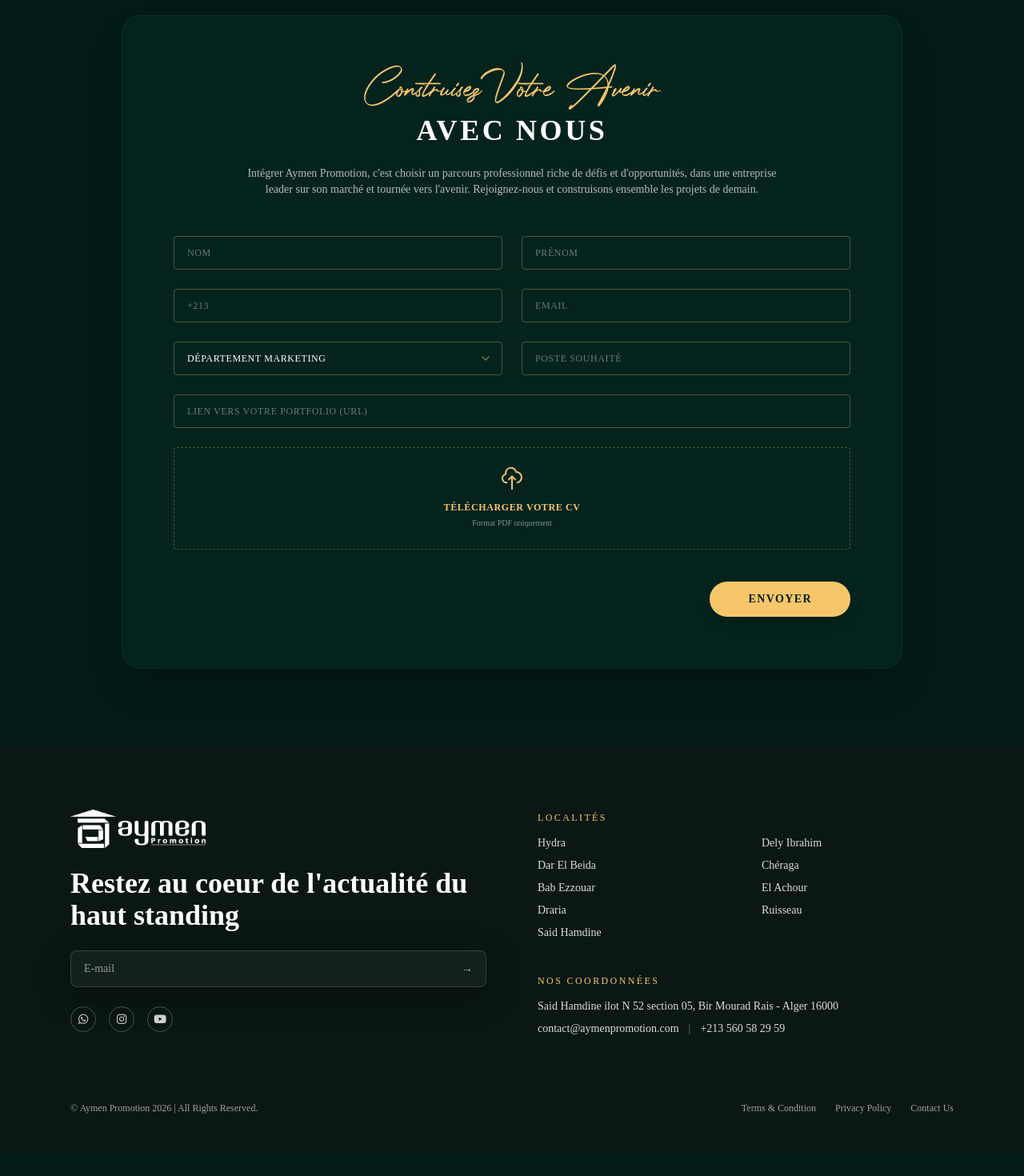
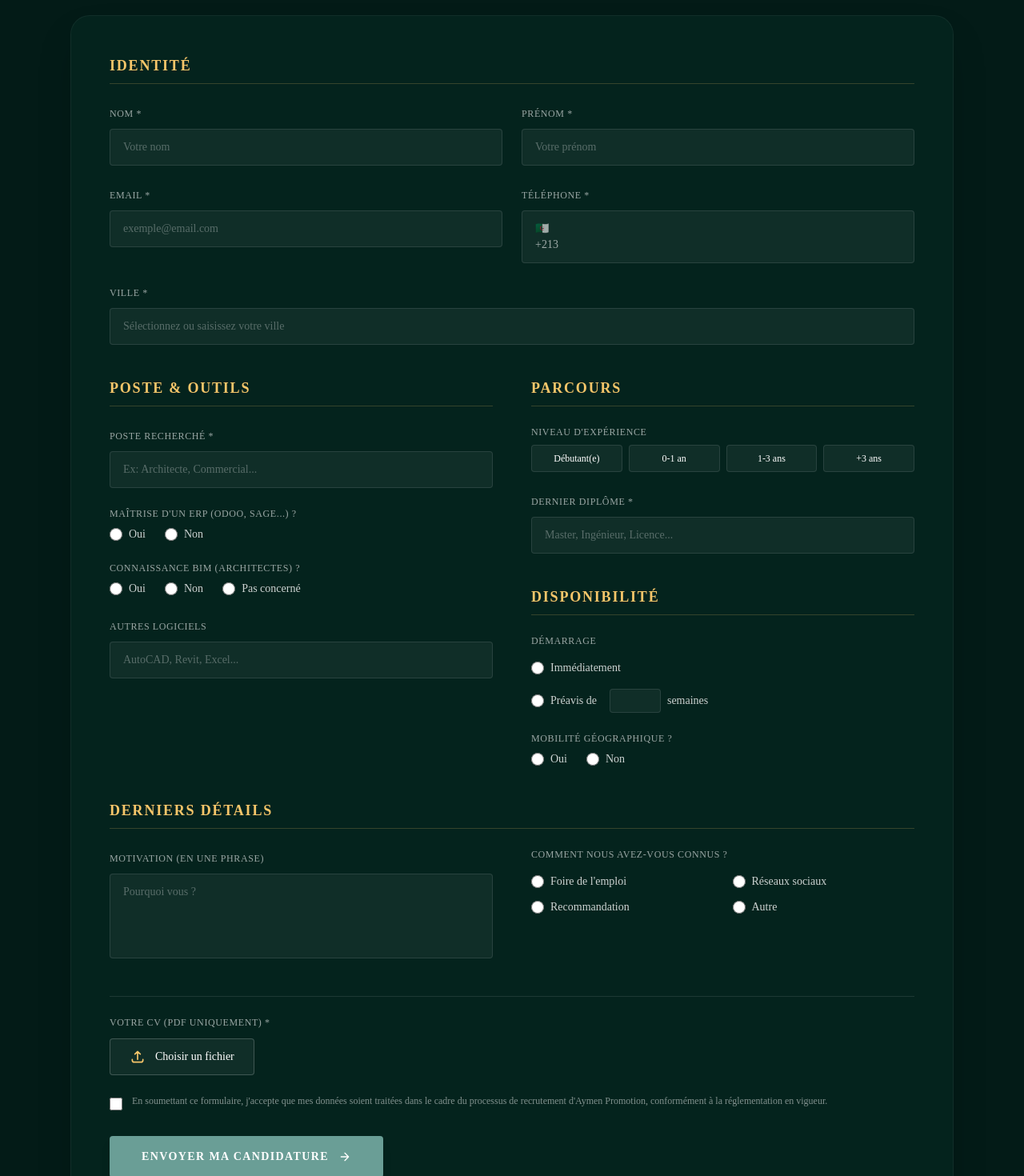
Before and after one commit to Amelia-aymen08/new_front, a React (Create React App) app: page /carriere in a window 1280 px wide. Shown: the part 1520-2990 px from the top of the page at 80% size. Before the commit the page ends 2962 px from the top, so only its background shows below. Built offline with nearby package versions, Linux system fonts and the light colour scheme.

Commit message:
carriere formulaire

```diff
--- a/src/pages/CareersPage.tsx
+++ b/src/pages/CareersPage.tsx
@@ -70,6 +70,7 @@
 export default function CareersPage() {
   const [activeDept, setActiveDept] = useState(DEPARTMENTS[2]); // Marketing default
   const [formDept, setFormDept] = useState(DEPARTMENTS[2].id);
+  const [fileName, setFileName] = useState("");
 
   // Scroll to top
   useEffect(() => {
@@ -83,6 +84,12 @@
 
   const scrollToForm = () => {
     document.getElementById("career-form")?.scrollIntoView({ behavior: "smooth" });
+  };
+
+  const handleFileChange = (e: React.ChangeEvent<HTMLInputElement>) => {
+    if (e.target.files && e.target.files.length > 0) {
+      setFileName(e.target.files[0].name);
+    }
   };
 
   return (
@@ -263,130 +270,214 @@
 
       {/* --- APPLICATION FORM SECTION --- */}
       <section id="career-form" className="relative z-10 py-24">
-        <div className="container mx-auto max-w-5xl px-6">
+        <div className="container mx-auto max-w-6xl px-6">
           <motion.div
             initial={{ opacity: 0, scale: 0.95 }}
             whileInView={{ opacity: 1, scale: 1 }}
             viewport={{ once: true }}
             transition={{ duration: 0.8 }}
-            className="rounded-3xl bg-[#052620]/80 p-8 shadow-2xl backdrop-blur-md md:p-16 border border-white/5"
+            className="rounded-3xl bg-[#052620]/80 p-8 shadow-2xl backdrop-blur-md md:p-12 border border-white/5"
           >
-            <div className="mb-12 text-center">
-              <span className="font-['PhotographSignature'] text-5xl text-[#F7C66A]">
-                Construisez Votre Avenir
-              </span>
-              <h2 className="mt-2 text-3xl font-bold uppercase tracking-widest text-white md:text-4xl">
-                AVEC NOUS
-              </h2>
-              <p className="mx-auto mt-6 max-w-2xl text-sm text-white/70">
-                Intégrer Aymen Promotion, c'est choisir un parcours professionnel riche de défis et d'opportunités, dans une entreprise leader sur son marché et tournée vers l'avenir. Rejoignez-nous et construisons ensemble les projets de demain.
-              </p>
+            {/* --- 1. IDENTITÉ --- */}
+            <div className="mb-10">
+                <h3 className="text-lg font-bold uppercase tracking-widest text-[#F7C66A] mb-6 border-b border-[#F7C66A]/20 pb-2">
+                    Identité
+                </h3>
+                <div className="grid grid-cols-1 md:grid-cols-2 gap-6">
+                    <div className="space-y-2">
+                        <label className="text-xs uppercase tracking-wider text-white/60">Nom *</label>
+                        <input type="text" placeholder="Votre nom" className="w-full rounded border border-white/10 bg-white/5 px-4 py-3 text-sm text-white placeholder-white/30 transition focus:border-[#F7C66A] focus:outline-none focus:bg-white/10" />
                     </div>
-
-            <form className="grid grid-cols-1 gap-6 md:grid-cols-2">
-              {/* Nom */}
-              <div className="space-y-1">
-                <input
-                  type="text"
-                  placeholder="NOM"
-                  className="w-full rounded border border-[#F7C66A]/30 bg-transparent px-4 py-3 text-xs uppercase tracking-wider text-white placeholder-white/40 transition focus:border-[#F7C66A] focus:bg-white/5 focus:outline-none"
-                />
+                    <div className="space-y-2">
+                        <label className="text-xs uppercase tracking-wider text-white/60">Prénom *</label>
+                        <input type="text" placeholder="Votre prénom" className="w-full rounded border border-white/10 bg-white/5 px-4 py-3 text-sm text-white placeholder-white/30 transition focus:border-[#F7C66A] focus:outline-none focus:bg-white/10" />
                     </div>
-
-              {/* Prénom */}
-              <div className="space-y-1">
-                <input
-                  type="text"
-                  placeholder="PRÉNOM"
-                  className="w-full rounded border border-[#F7C66A]/30 bg-transparent px-4 py-3 text-xs uppercase tracking-wider text-white placeholder-white/40 transition focus:border-[#F7C66A] focus:bg-white/5 focus:outline-none"
-                />
+                    <div className="space-y-2">
+                        <label className="text-xs uppercase tracking-wider text-white/60">Email *</label>
+                        <input type="email" placeholder="exemple@email.com" className="w-full rounded border border-white/10 bg-white/5 px-4 py-3 text-sm text-white placeholder-white/30 transition focus:border-[#F7C66A] focus:outline-none focus:bg-white/10" />
                     </div>
-
-              {/* Téléphone */}
-              <div className="space-y-1">
-                <input
-                  type="tel"
-                  placeholder="+213"
-                  className="w-full rounded border border-[#F7C66A]/30 bg-transparent px-4 py-3 text-xs uppercase tracking-wider text-white placeholder-white/40 transition focus:border-[#F7C66A] focus:bg-white/5 focus:outline-none"
-                />
+                    <div className="space-y-2">
+                        <label className="text-xs uppercase tracking-wider text-white/60">Téléphone *</label>
+                        <div className="flex items-center w-full rounded border border-white/10 bg-white/5 px-4 py-3 transition focus-within:border-[#F7C66A] focus-within:bg-white/10">
+                            <span className="mr-3 text-white/60 text-sm">🇩🇿 +213</span>
+                            <input type="tel" className="bg-transparent w-full text-sm text-white placeholder-white/30 focus:outline-none" />
                         </div>
-
-              {/* Email */}
-              <div className="space-y-1">
-                <input
-                  type="email"
-                  placeholder="EMAIL"
-                  className="w-full rounded border border-[#F7C66A]/30 bg-transparent px-4 py-3 text-xs uppercase tracking-wider text-white placeholder-white/40 transition focus:border-[#F7C66A] focus:bg-white/5 focus:outline-none"
-                />
                     </div>
-
-              {/* Département (Select) - New Requirement */}
-              <div className="space-y-1">
-                <div className="relative">
-                  <select
-                    value={formDept}
-                    onChange={(e) => setFormDept(e.target.value)}
-                    className="w-full appearance-none rounded border border-[#F7C66A]/30 bg-transparent px-4 py-3 text-xs uppercase tracking-wider text-white transition focus:border-[#F7C66A] focus:bg-white/5 focus:outline-none [&>option]:bg-[#031B17] [&>option]:text-white"
-                  >
-                    {DEPARTMENTS.map((dept) => (
-                      <option key={dept.id} value={dept.id}>
-                        DÉPARTEMENT {dept.label}
-                      </option>
-                    ))}
-                  </select>
-                  {/* Custom Arrow */}
-                  <div className="pointer-events-none absolute right-4 top-1/2 -translate-y-1/2 text-[#F7C66A]/50">
-                    <svg width="10" height="6" viewBox="0 0 10 6" fill="none">
-                      <path d="M1 1L5 5L9 1" stroke="currentColor" strokeWidth="1.5" strokeLinecap="round" strokeLinejoin="round"/>
-                    </svg>
+                    <div className="space-y-2 md:col-span-2">
+                        <label className="text-xs uppercase tracking-wider text-white/60">Ville *</label>
+                        <input type="text" placeholder="Sélectionnez ou saisissez votre ville" className="w-full rounded border border-white/10 bg-white/5 px-4 py-3 text-sm text-white placeholder-white/30 transition focus:border-[#F7C66A] focus:outline-none focus:bg-white/10" />
                     </div>
                 </div>
             </div>
 
-              {/* Poste */}
-              <div className="space-y-1">
-                <input
-                  type="text"
-                  placeholder="POSTE SOUHAITÉ"
-                  className="w-full rounded border border-[#F7C66A]/30 bg-transparent px-4 py-3 text-xs uppercase tracking-wider text-white placeholder-white/40 transition focus:border-[#F7C66A] focus:bg-white/5 focus:outline-none"
-                />
+            {/* --- 2. POSTE & OUTILS (Left) / PARCOURS (Right) --- */}
+            <div className="grid grid-cols-1 lg:grid-cols-2 gap-12 mb-10">
+                {/* Left Column */}
+                <div className="space-y-10">
+                    {/* Poste & Outils */}
+                    <div>
+                        <h3 className="text-lg font-bold uppercase tracking-widest text-[#F7C66A] mb-6 border-b border-[#F7C66A]/20 pb-2">
+                            Poste & Outils
+                        </h3>
+                        <div className="space-y-6">
+                            <div className="space-y-2">
+                                <label className="text-xs uppercase tracking-wider text-white/60">Poste Recherché *</label>
+                                <input type="text" placeholder="Ex: Architecte, Commercial..." className="w-full rounded border border-white/10 bg-white/5 px-4 py-3 text-sm text-white placeholder-white/30 transition focus:border-[#F7C66A] focus:outline-none focus:bg-white/10" />
                             </div>
 
-              {/* Lien Portfolio (Full width on mobile, span 2 on desktop if needed, but keeping grid balanced) */}
-              <div className="space-y-1 md:col-span-2">
-                <input
-                  type="url"
-                  placeholder="LIEN VERS VOTRE PORTFOLIO (URL)"
-                  className="w-full rounded border border-[#F7C66A]/30 bg-transparent px-4 py-3 text-xs uppercase tracking-wider text-white placeholder-white/40 transition focus:border-[#F7C66A] focus:bg-white/5 focus:outline-none"
-                />
+                            {/* Radio Groups */}
+                            <div className="space-y-2">
+                                <label className="text-xs uppercase tracking-wider text-white/60 block mb-2">Maîtrise d'un ERP (Odoo, Sage...) ?</label>
+                                <div className="flex gap-6">
+                                    <label className="flex items-center gap-2 cursor-pointer group">
+                                        <input type="radio" name="erp" className="w-4 h-4 accent-[#F7C66A] cursor-pointer" />
+                                        <span className="text-sm text-white/80 group-hover:text-white">Oui</span>
+                                    </label>
+                                    <label className="flex items-center gap-2 cursor-pointer group">
+                                        <input type="radio" name="erp" className="w-4 h-4 accent-[#F7C66A] cursor-pointer" />
+                                        <span className="text-sm text-white/80 group-hover:text-white">Non</span>
+                                    </label>
+                                </div>
                             </div>
 
-              {/* Upload CV Box (Span 2) */}
-              <div className="md:col-span-2">
-                <label className="flex h-32 w-full cursor-pointer flex-col items-center justify-center rounded border border-dashed border-[#F7C66A]/30 bg-transparent transition hover:border-[#F7C66A] hover:bg-[#F7C66A]/5">
-                  <div className="flex flex-col items-center justify-center pb-6 pt-5 text-center">
-                    <svg className="mb-3 h-8 w-8 text-[#F7C66A]" fill="none" stroke="currentColor" viewBox="0 0 24 24">
-                      <path strokeLinecap="round" strokeLinejoin="round" strokeWidth="1.5" d="M7 16a4 4 0 01-.88-7.903A5 5 0 1115.9 6L16 6a5 5 0 011 9.9M15 13l-3-3m0 0l-3 3m3-3v12" />
-                    </svg>
-                    <p className="text-xs uppercase tracking-wider text-white/80">
-                      <span className="font-bold text-[#F7C66A]">Télécharger votre CV</span>
-                    </p>
-                    <p className="mt-1 text-[10px] text-white/50">Format PDF uniquement</p>
+                            <div className="space-y-2">
+                                <label className="text-xs uppercase tracking-wider text-white/60 block mb-2">Connaissance BIM (Architectes) ?</label>
+                                <div className="flex gap-6">
+                                    <label className="flex items-center gap-2 cursor-pointer group">
+                                        <input type="radio" name="bim" className="w-4 h-4 accent-[#F7C66A] cursor-pointer" />
+                                        <span className="text-sm text-white/80 group-hover:text-white">Oui</span>
+                                    </label>
+                                    <label className="flex items-center gap-2 cursor-pointer group">
+                                        <input type="radio" name="bim" className="w-4 h-4 accent-[#F7C66A] cursor-pointer" />
+                                        <span className="text-sm text-white/80 group-hover:text-white">Non</span>
+                                    </label>
+                                    <label className="flex items-center gap-2 cursor-pointer group">
+                                        <input type="radio" name="bim" className="w-4 h-4 accent-[#F7C66A] cursor-pointer" />
+                                        <span className="text-sm text-white/80 group-hover:text-white">Pas concerné</span>
+                                    </label>
                                 </div>
-                  <input type="file" className="hidden" accept=".pdf" />
+                            </div>
+
+                            <div className="space-y-2">
+                                <label className="text-xs uppercase tracking-wider text-white/60">Autres Logiciels</label>
+                                <input type="text" placeholder="AutoCAD, Revit, Excel..." className="w-full rounded border border-white/10 bg-white/5 px-4 py-3 text-sm text-white placeholder-white/30 transition focus:border-[#F7C66A] focus:outline-none focus:bg-white/10" />
+                            </div>
+                        </div>
+                    </div>
+                </div>
+
+                {/* Right Column */}
+                <div className="space-y-10">
+                    {/* Parcours */}
+                    <div>
+                        <h3 className="text-lg font-bold uppercase tracking-widest text-[#F7C66A] mb-6 border-b border-[#F7C66A]/20 pb-2">
+                            Parcours
+                        </h3>
+                        <div className="space-y-6">
+                            <div className="space-y-2">
+                                <label className="text-xs uppercase tracking-wider text-white/60 block mb-2">Niveau d'expérience</label>
+                                <div className="grid grid-cols-4 gap-2">
+                                    {['Débutant(e)', '0-1 an', '1-3 ans', '+3 ans'].map((exp) => (
+                                        <button key={exp} type="button" className="rounded border border-white/10 bg-white/5 px-2 py-2 text-xs text-white hover:bg-white/10 focus:bg-[#F7C66A] focus:text-[#031B17] focus:border-[#F7C66A] transition">
+                                            {exp}
+                                        </button>
+                                    ))}
+                                </div>
+                            </div>
+                            <div className="space-y-2">
+                                <label className="text-xs uppercase tracking-wider text-white/60">Dernier Diplôme *</label>
+                                <input type="text" placeholder="Master, Ingénieur, Licence..." className="w-full rounded border border-white/10 bg-white/5 px-4 py-3 text-sm text-white placeholder-white/30 transition focus:border-[#F7C66A] focus:outline-none focus:bg-white/10" />
+                            </div>
+                        </div>
+                    </div>
+
+                    {/* Disponibilité */}
+                    <div>
+                        <h3 className="text-lg font-bold uppercase tracking-widest text-[#F7C66A] mb-6 border-b border-[#F7C66A]/20 pb-2">
+                            Disponibilité
+                        </h3>
+                        <div className="space-y-4">
+                            <label className="text-xs uppercase tracking-wider text-white/60 block">Démarrage</label>
+                            <label className="flex items-center gap-2 cursor-pointer group">
+                                <input type="radio" name="start" className="w-4 h-4 accent-[#F7C66A] cursor-pointer" />
+                                <span className="text-sm text-white/80 group-hover:text-white">Immédiatement</span>
+                            </label>
+                            <div className="flex items-center gap-2">
+                                <input type="radio" name="start" className="w-4 h-4 accent-[#F7C66A] cursor-pointer" />
+                                <span className="text-sm text-white/80 mr-2">Préavis de</span>
+                                <input type="number" className="w-16 rounded border border-white/10 bg-white/5 px-2 py-1 text-sm text-center text-white focus:border-[#F7C66A] focus:outline-none" />
+                                <span className="text-sm text-white/80">semaines</span>
+                            </div>
+
+                            <div className="pt-2">
+                                <label className="text-xs uppercase tracking-wider text-white/60 block mb-2">Mobilité Géographique ?</label>
+                                <div className="flex gap-6">
+                                    <label className="flex items-center gap-2 cursor-pointer group">
+                                        <input type="radio" name="mobility" className="w-4 h-4 accent-[#F7C66A] cursor-pointer" />
+                                        <span className="text-sm text-white/80 group-hover:text-white">Oui</span>
+                                    </label>
+                                    <label className="flex items-center gap-2 cursor-pointer group">
+                                        <input type="radio" name="mobility" className="w-4 h-4 accent-[#F7C66A] cursor-pointer" />
+                                        <span className="text-sm text-white/80 group-hover:text-white">Non</span>
+                                    </label>
+                                </div>
+                            </div>
+                        </div>
+                    </div>
+                </div>
+            </div>
+
+            {/* --- 3. DERNIERS DÉTAILS --- */}
+            <div className="mb-10">
+                <h3 className="text-lg font-bold uppercase tracking-widest text-[#F7C66A] mb-6 border-b border-[#F7C66A]/20 pb-2">
+                    Derniers Détails
+                </h3>
+                <div className="grid grid-cols-1 lg:grid-cols-2 gap-12">
+                    <div className="space-y-2">
+                        <label className="text-xs uppercase tracking-wider text-white/60">Motivation (en une phrase)</label>
+                        <textarea placeholder="Pourquoi vous ?" rows={4} className="w-full rounded border border-white/10 bg-white/5 px-4 py-3 text-sm text-white placeholder-white/30 transition focus:border-[#F7C66A] focus:outline-none focus:bg-white/10 resize-none"></textarea>
+                    </div>
+
+                    <div className="space-y-4">
+                        <label className="text-xs uppercase tracking-wider text-white/60 block">Comment nous avez-vous connus ?</label>
+                        <div className="grid grid-cols-2 gap-y-3 gap-x-6">
+                            {['Foire de l\'emploi', 'Réseaux sociaux', 'Recommandation', 'Autre'].map((source) => (
+                                <label key={source} className="flex items-center gap-2 cursor-pointer group">
+                                    <input type="radio" name="source" className="w-4 h-4 accent-[#F7C66A] cursor-pointer" />
+                                    <span className="text-sm text-white/80 group-hover:text-white">{source}</span>
+                                </label>
+                            ))}
+                        </div>
+                    </div>
+                </div>
+            </div>
+
+            {/* --- 4. CV & SUBMIT --- */}
+            <div className="pt-6 border-t border-white/10">
+                <div className="mb-6">
+                    <label className="text-xs uppercase tracking-wider text-white/60 block mb-3">Votre CV (PDF UNIQUEMENT) *</label>
+                    <label className="inline-flex items-center gap-3 px-6 py-3 rounded border border-white/20 bg-white/5 cursor-pointer hover:bg-white/10 hover:border-[#F7C66A] transition group">
+                        <svg className="w-5 h-5 text-[#F7C66A]" fill="none" stroke="currentColor" viewBox="0 0 24 24"><path strokeLinecap="round" strokeLinejoin="round" strokeWidth="2" d="M4 16v1a3 3 0 003 3h10a3 3 0 003-3v-1m-4-8l-4-4m0 0L8 8m4-4v12"></path></svg>
+                        <span className={`text-sm font-medium transition ${fileName ? "text-[#F7C66A]" : "text-white group-hover:text-[#F7C66A]"}`}>
+                          {fileName || "Choisir un fichier"}
+                        </span>
+                        <input type="file" className="hidden" accept=".pdf" onChange={handleFileChange} />
                     </label>
                 </div>
 
-              {/* Submit Button */}
-              <div className="mt-4 flex justify-end md:col-span-2">
-                <button
-                  type="submit"
-                  className="rounded-full bg-[#F7C66A] px-12 py-3 text-sm font-bold uppercase tracking-widest text-[#031B17] transition hover:bg-white hover:text-[#031B17] shadow-lg hover:shadow-xl transform hover:-translate-y-0.5"
-                >
-                  Envoyer
+                <div className="flex items-start gap-3 mb-8">
+                    <input type="checkbox" className="mt-1 w-4 h-4 accent-[#F7C66A] bg-transparent border-white/30 rounded cursor-pointer" />
+                    <p className="text-[10px] md:text-xs text-white/50 leading-relaxed">
+                        En soumettant ce formulaire, j'accepte que mes données soient traitées dans le cadre du processus de recrutement d'Aymen Promotion, conformément à la réglementation en vigueur.
+                    </p>
+                </div>
+
+                <button className="w-full md:w-auto px-10 py-4 bg-[#6A9E96] hover:bg-[#5A8E86] text-white font-bold uppercase tracking-widest text-sm rounded shadow-lg transition transform hover:-translate-y-0.5 flex items-center justify-center gap-3">
+                    ENVOYER MA CANDIDATURE
+                    <svg width="16" height="16" viewBox="0 0 24 24" fill="none" stroke="currentColor" strokeWidth="2" strokeLinecap="round" strokeLinejoin="round"><path d="M5 12h14M12 5l7 7-7 7"/></svg>
                 </button>
             </div>
-            </form>
+
           </motion.div>
         </div>
       </section>
```
Lines whose indentation alone changed are shown as unchanged.
